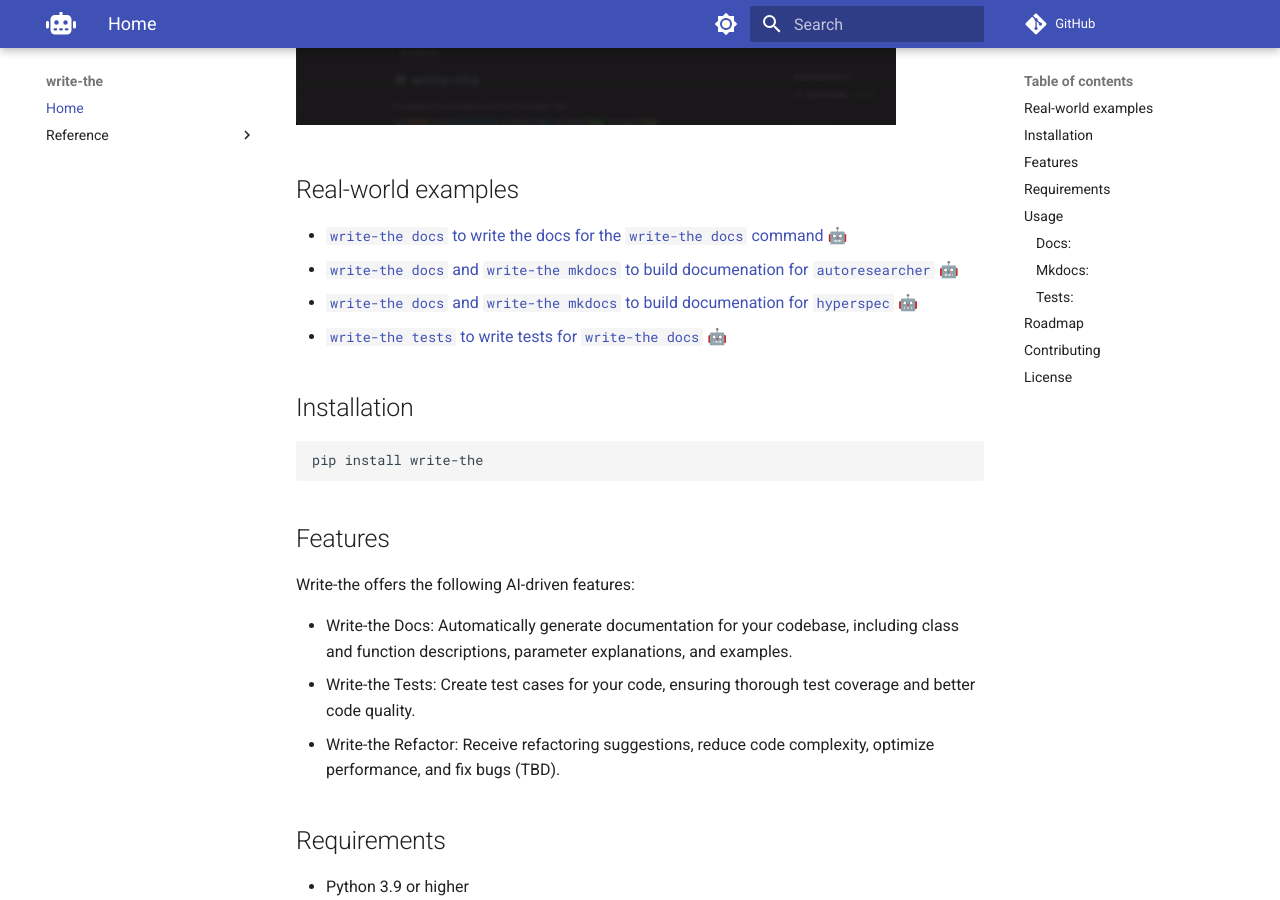
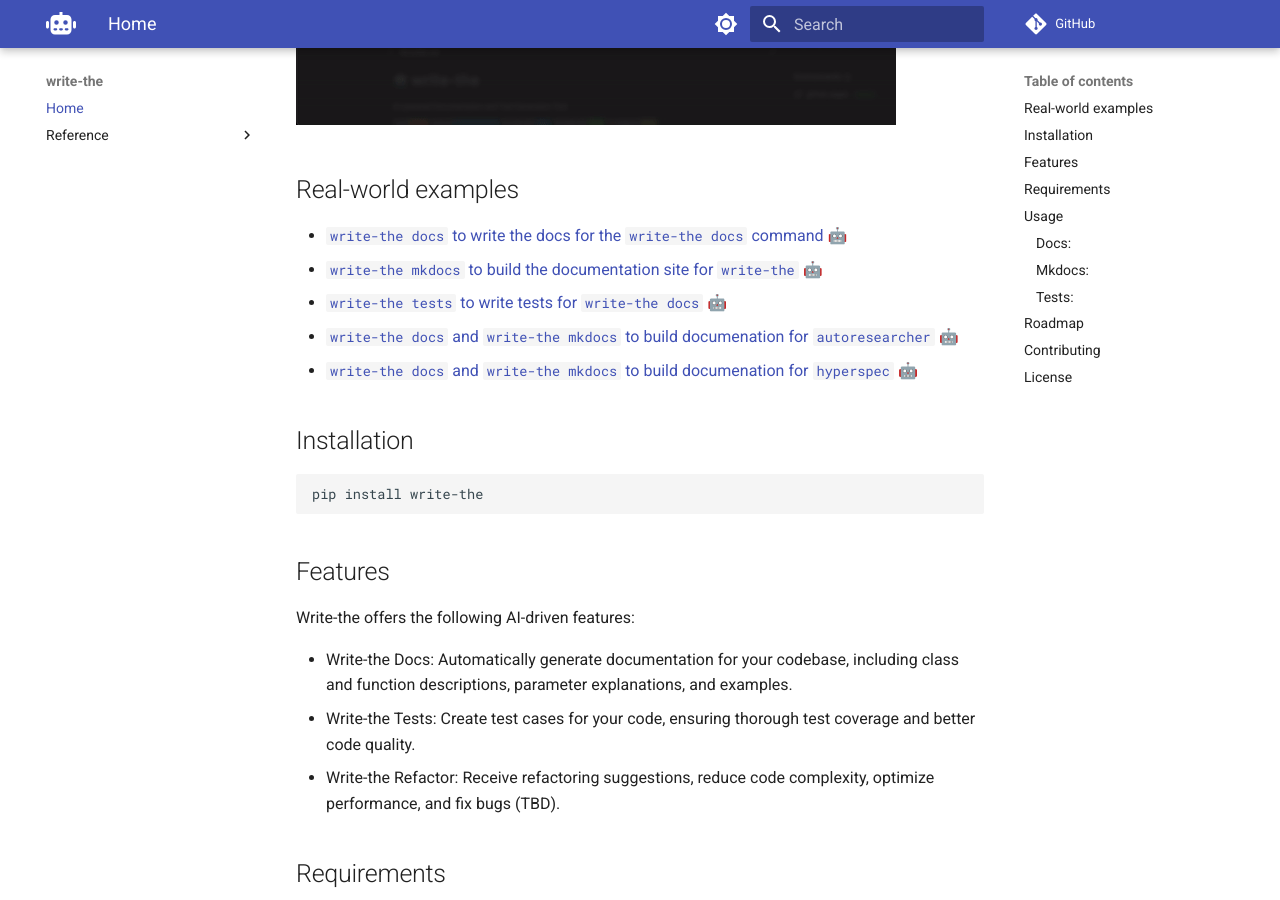
Before and after one commit to Wytamma/write-the, an MkDocs documentation site: the page built from docs/index.md, in a window 1280 px wide and 900 px high, scrolled down 588 px. Built offline with MkDocs 1.6.1 and Material for MkDocs 9.7.7, drawn with Linux system fonts in a browser that asks for light colours; comment, search, counter and statistics services are not loaded.

````diff
--- a/docs/index.md
+++ b/docs/index.md
@@ -19,9 +19,11 @@ Write-the is an AI-powered documentation and test generation tool that leverages
 ## Real-world examples
 
 - [`write-the docs` to write the docs for the `write-the docs` command 🤖](https://github.com/Wytamma/write-the/blob/master/write_the/docs/write.py#L14)
+- [`write-the mkdocs` to build the documentation site for `write-the` 🤖](https://write-the.wytamma.com/)
+- [`write-the tests` to write tests for `write-the docs` 🤖](https://github.com/Wytamma/write-the/commit/6b6c8a08d7991e07e4972281c471f7842c04dda0)
 - [`write-the docs` and `write-the mkdocs` to build documenation for `autoresearcher` 🤖](https://github.com/eimenhmdt/autoresearcher/pull/17)
 - [`write-the docs` and `write-the mkdocs` to build documenation for `hyperspec` 🤖](https://github.com/smutch/hyperspec/pull/1)
-- [`write-the tests` to write tests for `write-the docs` 🤖](https://github.com/Wytamma/write-the/commit/6b6c8a08d7991e07e4972281c471f7842c04dda0)
+
 
 ## Installation
 ```console
````
Also changed, not shown: README.md (+3 -1 lines).
